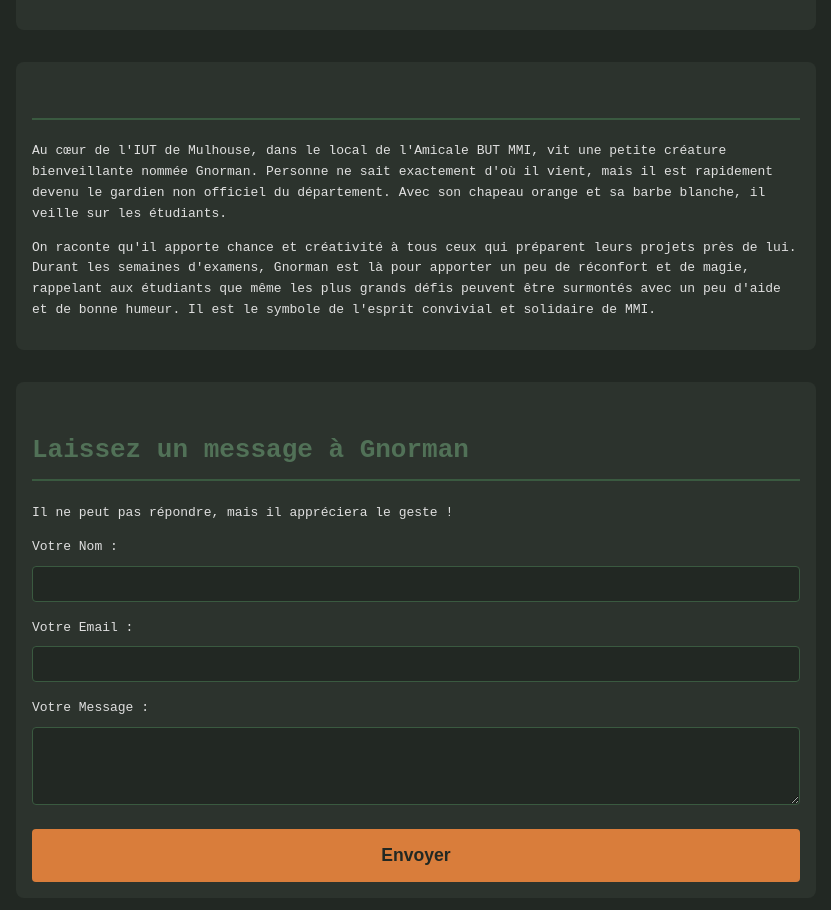
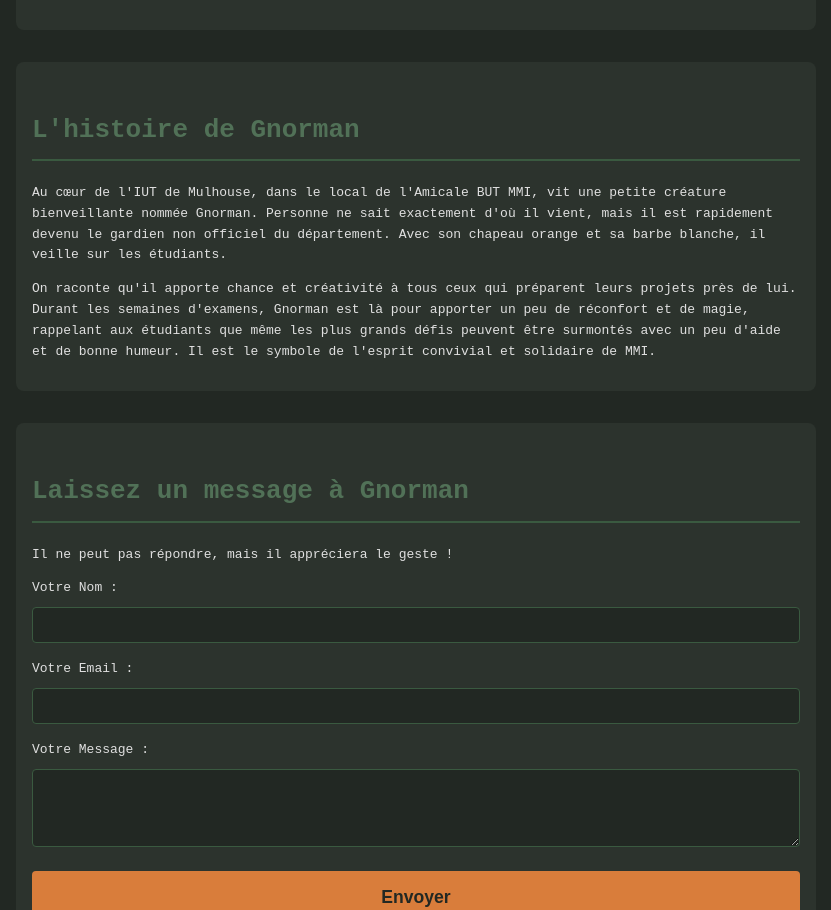
Before and after one commit to Dehtiarov-Y/TP3-TP4-site, a plain HTML site: page index.html in a window 1280 px wide. Shown: the part 1250-2160 px from the top of the page, without its empty margins (224-1055 px from the left). Drawn offline with Linux system fonts and the light colour scheme.

Commit message:
Update index.html

```diff
--- a/index.html
+++ b/index.html
@@ -25,7 +25,7 @@
         </section>
 
         <section id="histoire">
-            <h2></h2>
+            <h2>L'histoire de Gnorman</h2>
             <p>
                 Au cœur de l'IUT de Mulhouse, dans le local de l'Amicale BUT MMI, vit une petite créature bienveillante nommée Gnorman. Personne ne sait exactement d'où il vient, mais il est rapidement devenu le gardien non officiel du département. Avec son chapeau orange et sa barbe blanche, il veille sur les étudiants.
             </p>
```
